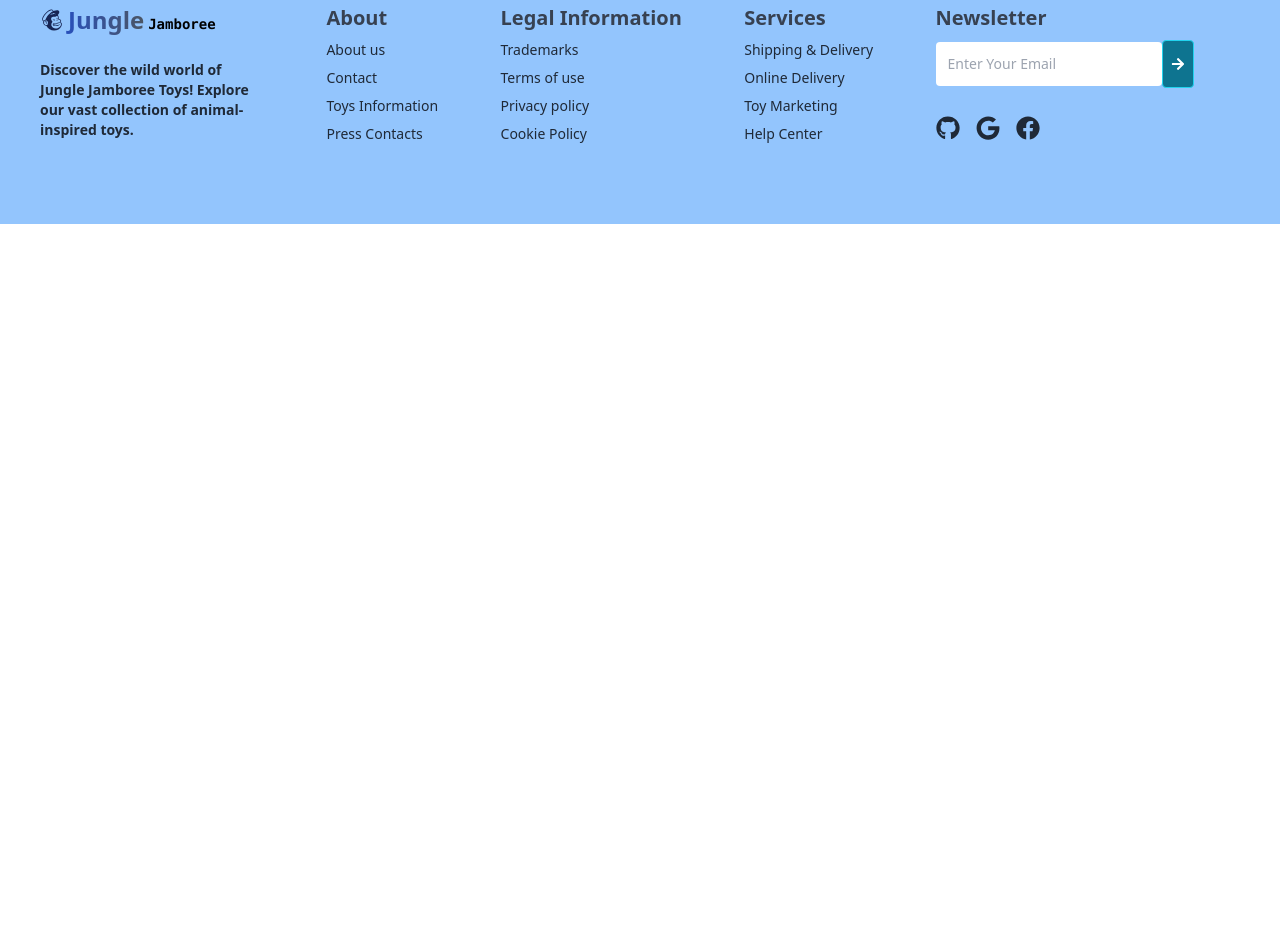
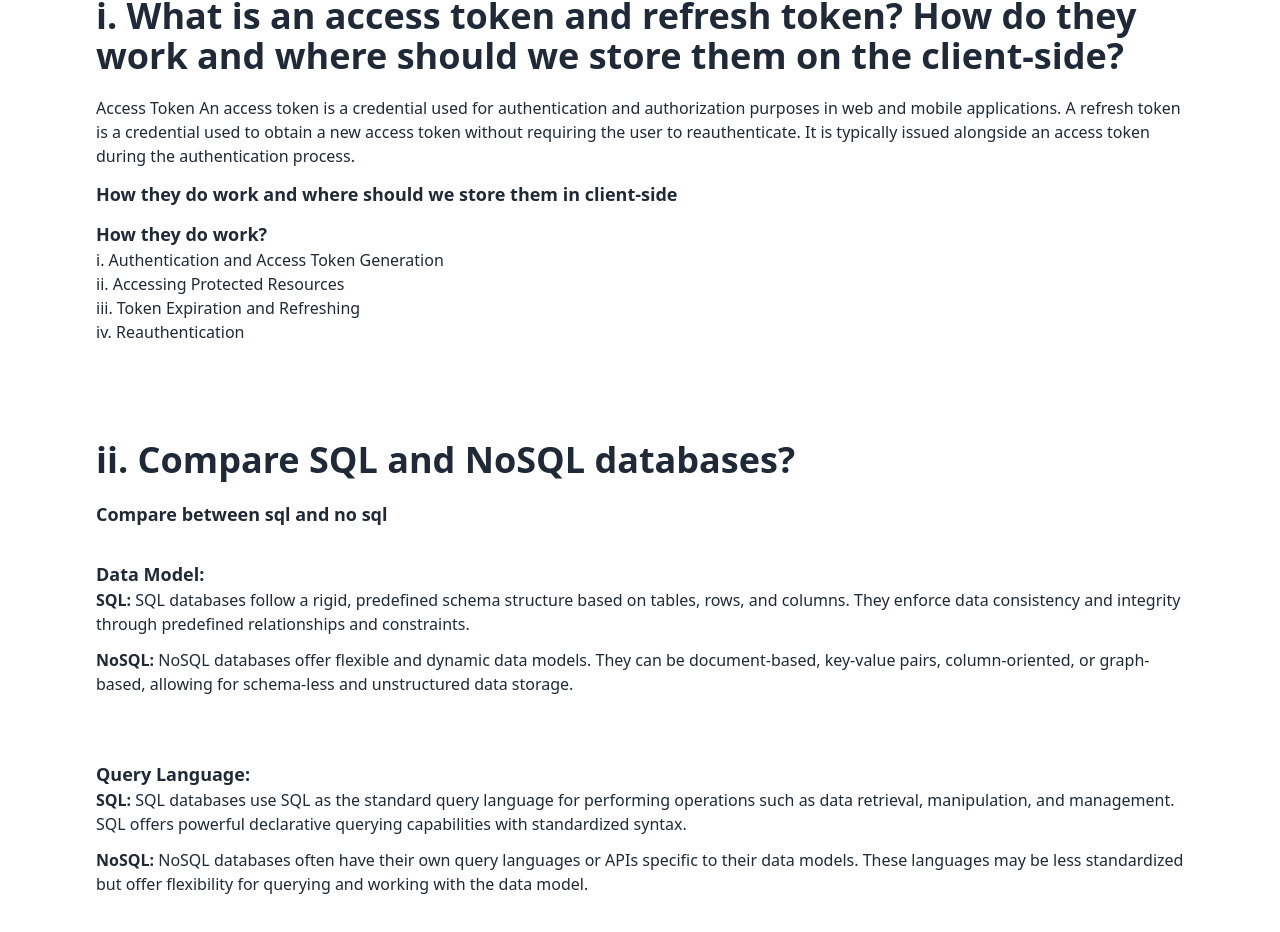
Before and after one commit to yeasinbhuiyan/Jungle-Jamboree-Client, a React (Vite) app: page /blogs in a window 1280 px wide. Shown: the part 164-1096 px from the top of the page. Before the commit the page ends 800 px from the top, so only its background shows below. Built offline with nearby package versions, Linux system fonts and the light colour scheme; no server answers.

Commit message:
blogs section completed and modified all toys section

```diff
--- a/src/Pages/AlllToys/AllToys.jsx
+++ b/src/Pages/AlllToys/AllToys.jsx
@@ -13,7 +13,7 @@ const AllToys = () => {
     const [searchText, setSearchText] = useState('')
     const [currentPage, setCurrentPage] = useState(0)
 
-    const [itemsPerPage, setItemsPage] = useState(5)
+    const [itemsPerPage, setItemsPage] = useState(20)
 
     const totalPages = Math.ceil(toysQuantity / itemsPerPage)
     console.log(toysQuantity)
--- a/src/Pages/AlllToys/AllToysCard.jsx
+++ b/src/Pages/AlllToys/AllToysCard.jsx
@@ -39,7 +39,7 @@ const AllToysCard = ({ toy }) => {
                 </td>
                 <td>
                     {
-                        price && price
+                        price && '$'+ price
                     }
 
                 </td>
--- a/src/Pages/Blogs/Blogs.jsx
+++ b/src/Pages/Blogs/Blogs.jsx
@@ -4,9 +4,160 @@ import useTitle from "../../Hook/UseTitle";
 const Blogs = () => {
     useTitle('Blogs')
     return (
-        <div>
-            <h1>This is blogs section </h1>
-        </div>
+        <>
+            <div className="md:p-24 p-10 space-y-24">
+                <div>
+                    <h1 className="text-4xl font-semibold mb-5">i. What is an access token and refresh token? How do they work and where should we store them on the client-side?</h1>
+
+
+                    <p>Access Token An access token is a credential used for authentication and authorization purposes in web and mobile applications.
+                        A refresh token is a credential used to obtain a new access token without requiring the user to reauthenticate. It is typically issued alongside an access token during the authentication process.
+
+                        <h1 className='text-lg font-bold mt-3' >How they do work and where should we store them in client-side</h1>
+                        <h2 className='text-lg font-bold mt-3'>How they do work?</h2>
+                        <ul>
+                            <li>i. Authentication and Access Token Generation</li>
+                            <li>ii. Accessing Protected Resources</li>
+                            <li>iii. Token Expiration and Refreshing</li>
+                            <li>iv. Reauthentication</li>
+                        </ul>
+
+
+                    </p>
+                </div>
+
+
+
+                <div>
+                    <h1 className="font-semibold text-4xl mb-5">ii. Compare SQL and NoSQL databases?</h1>
+
+
+                    <h1 className='text-lg font-bold'>Compare between sql and no sql</h1>
+                    <div className="space-y-16">
+
+
+                        <div >
+
+
+                            <h2 className='text-lg font-bold mt-8'>Data Model:</h2>
+                            <p> <span className='font-bold'>SQL: </span>
+                                SQL databases follow a rigid, predefined schema structure based on tables, rows, and columns. They enforce data consistency and integrity through predefined relationships and constraints.
+                            </p>
+
+                            <p className='mt-3'> <span className='font-bold'>NoSQL: </span>
+                                NoSQL databases offer flexible and dynamic data models. They can be document-based, key-value pairs, column-oriented, or graph-based, allowing for schema-less and unstructured data storage.
+                            </p>
+                        </div>
+
+
+
+
+
+
+
+
+
+                        <div >
+                            <h2 className='text-lg font-bold mt-3'>Query Language:</h2>
+
+
+
+                            <p> <span className='font-bold'>SQL: </span>
+                                SQL databases use SQL as the standard query language for performing operations such as data retrieval, manipulation, and management. SQL offers powerful declarative querying capabilities with standardized syntax.                      </p>
+
+
+                            <p className='mt-3'> <span className='font-bold'>NoSQL: </span>
+                                NoSQL databases often have their own query languages or APIs specific to their data models. These languages may be less standardized but offer flexibility for querying and working with the data model.                      </p>
+
+
+                        </div>
+
+
+                        <div>
+                            <h2 className='text-lg font-bold mt-3'>Scalability:</h2>
+
+
+
+
+
+                            <p> <span className='font-bold'>SQL: </span>
+                                SQL databases are generally vertically scalable, meaning they can handle increased workload by upgrading hardware resources of a single server. Scaling horizontally across multiple servers can be complex.                      </p>
+
+
+
+                            <p className='mt-3'> <span className='font-bold'>NoSQL: </span>
+                                NoSQL databases are designed for horizontal scalability, allowing them to handle large-scale distributed systems efficiently. They can distribute data across multiple servers, enabling seamless scaling as demand grows.                      </p>
+
+
+
+                        </div>
+
+
+                        <div>
+
+
+                            <h2 className='text-lg font-bold mt-3'>Schema Flexibility:</h2>
+                            <p> <span className='font-bold'>SQL: </span>
+                                SQL databases require a predefined schema, meaning the structure of the data must be defined in advance. Altering the schema can be time-consuming and may require migrating existing data.                      </p>
+
+
+                            <p className='mt-3'> <span className='font-bold'>NoSQL: </span>
+                                NoSQL databases offer schema flexibility, allowing for dynamic and evolving data structures. Changes to the data model can be made without downtime or complex migrations.                      </p>
+
+
+                        </div>
+                    </div>
+
+                </div>
+
+
+
+
+                <div>
+                    <h1 className="font-semibold text-4xl mb-5">iii. What is express js? What is Nest JS?</h1>
+
+
+                    <h1 className='text-lg font-bold'>express JS</h1>
+                    <p>  Express js is a popular and widely used web application framework for Node.js. It provides a simple and minimalistic approach to building web applications and APIs.</p>
+
+
+                    <h1 className='text-lg font-bold mt-4'>Next JS</h1>
+                    <p>
+                        Next js is a popular open-source framework for building server-rendered React applications. It is built on top of React and Node.js, providing a powerful environment for developing modern web applications with features like server-side rendering
+                    </p>
+                </div>
+
+
+
+
+
+                <div>
+                    <h1 className="font-semibold text-4xl mb-5"> iv.What is MongoDB aggregate and how does it work?</h1>
+
+
+                    <p></p>  <h1 className='text-lg font-bold'>MongoDB aggregate</h1>
+                    <p>MongoDB iss aggregate is a powerful feature that allows for advanced data processing and analysis in collections. It utilizes a pipeline of stages to perform operations like grouping, filtering, sorting, and aggregating data, providing flexible and efficient ways to derive insights from MongoDB data.</p>
+                    <h1 className='text-lg font-bold mt-4'>How does is work?</h1>
+                    <ul>
+                        <li>i. Pipeline Approach</li>
+                        <li>ii. Sequential Processing</li>
+                        <li>iii. Document-level Operations</li>
+                        <li>iv. Data Transformation and Aggregation</li>
+                        <li>v. Efficient Processing</li>
+                    </ul>
+                </div>
+
+
+
+            </div>
+
+
+
+
+        </>
+
+
+
     );
 };
 
--- a/src/Routers/PrivateRoute.jsx
+++ b/src/Routers/PrivateRoute.jsx
@@ -5,18 +5,20 @@ import { Navigate, useLocation } from 'react-router-dom';
 
 import { useContext } from 'react';
 import LoadingSpinner from '../Shared/LoadingSpinner';
+import Swal from 'sweetalert2';
 
-const PrivateRoute = ({children}) => {
-    const {user,loading} = useContext(AuthContext)
+const PrivateRoute = ({ children }) => {
+    const { user, loading } = useContext(AuthContext)
     const location = useLocation()
-    if(loading){
+    if (loading) {
         return <LoadingSpinner></LoadingSpinner>
     }
-     if(user){
+    if (user) {
         return children
-     }
+    }
 
-    return <Navigate to='/login' state={{from: location}}></Navigate>
+    Swal.fire('You have to login first')
+    return <Navigate to='/login' state={{ from: location }}></Navigate>
 };
 
 export default PrivateRoute;
```
